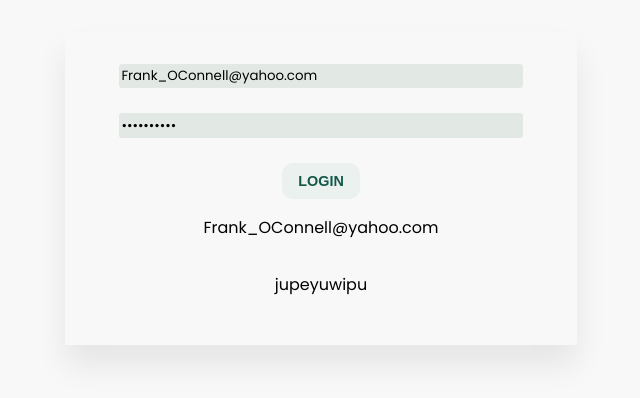
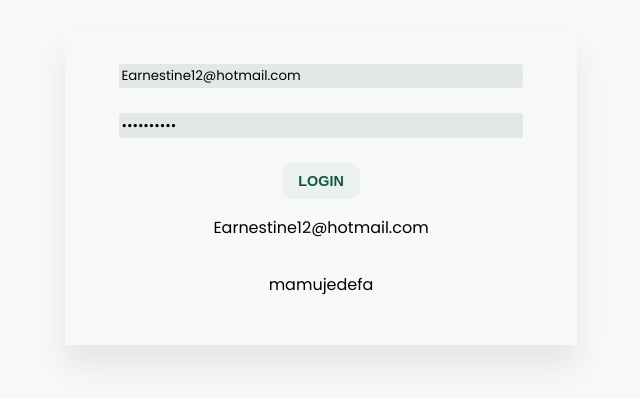
Before and after one commit to afisman/Dashboard-Miranda, a React (Vite) app: page /login in a window 1280 px wide. Shown: the top 398 px of the page, without its empty margins (319-959 px from the left). Built offline with nearby package versions, Linux system fonts and the light colour scheme; no server answers.

Commit message:
fixed slices

```diff
--- a/src/features/bookings/bookingsSlice.ts
+++ b/src/features/bookings/bookingsSlice.ts
@@ -34,6 +34,7 @@ export const bookingsSlice = createSlice({
             .addCase(fetchCreateBooking.fulfilled, (state, action) => {
                 state.status = 'fulfilled';
                 state.data.push(action.payload);
+                state.status = 'idle';
             })
             .addCase(fetchUpdateBooking.fulfilled, (state, action) => {
                 const updatedBooking = action.payload;
@@ -41,6 +42,8 @@ export const bookingsSlice = createSlice({
                 state.data.map((booking) => (
                     booking._id == updatedBooking._id ? updatedBooking : booking
                 ));
+                state.status = 'idle';
+
             })
             .addCase(fetchDeleteBooking.fulfilled, (state, action) => {
                 const id = action.payload;
@@ -48,6 +51,8 @@ export const bookingsSlice = createSlice({
                 state.data.filter((booking) => (
                     booking._id !== id
                 ));
+                state.status = 'idle';
+
             })
             .addMatcher(isAnyOf(
                 fetchBookings.pending,
@@ -56,7 +61,7 @@ export const bookingsSlice = createSlice({
                 fetchDeleteBooking.pending,
                 fetchUpdateBooking.pending
             ), (state) => {
-                state.status = 'pending'
+                state.status = 'pending';
             })
             .addMatcher(isAnyOf(
                 fetchBookings.rejected,
--- a/src/features/contact/contactSlice.ts
+++ b/src/features/contact/contactSlice.ts
@@ -36,15 +36,18 @@ export const contactSlice = createSlice({
                 const updateContact = action.payload;
                 state.status = 'fulfilled';
                 state.data.map((contact) => {
-                    return contact.id == updateContact.id ? updateContact : contact
+                    return contact._id == updateContact.id ? updateContact : contact
                 });
+                state.status = 'idle';
+
             })
             .addCase(fetchDeleteContact.fulfilled, (state, action) => {
                 const id = action.payload;
                 state.status = 'fulfilled';
                 state.data.filter((contact) => (
-                    contact.id !== id
+                    contact._id !== id
                 ));
+                state.status = 'idle';
             })
             .addMatcher(isAnyOf(
                 fetchContacts.pending,
@@ -52,7 +55,7 @@ export const contactSlice = createSlice({
                 fetchDeleteContact.pending,
                 fetchUpdateContact.pending
             ), (state) => {
-                state.status = 'pending'
+                state.status = 'pending';
             })
             .addMatcher(isAnyOf(
                 fetchContacts.rejected,
--- a/src/features/rooms/roomsSlice.ts
+++ b/src/features/rooms/roomsSlice.ts
@@ -1,6 +1,6 @@
 import { createSlice, isAnyOf } from "@reduxjs/toolkit";
 import { fetchRooms, fetchDeleteRoom, fetchSingleRoom, fetchCreateRoom, fetchUpdateRoom } from "./roomsThunk";
-import { RoomInterface } from "../../interfaces/room/RoomInterface";
+import { RoomInterface } from "../../interfaces/room/roomInterface";
 import { RootState } from "../../app/store";
 
 interface RoomInitialStateInterface {
@@ -32,20 +32,23 @@ export const roomsSlice = createSlice({
             .addCase(fetchCreateRoom.fulfilled, (state, action) => {
                 state.status = 'fulfilled';
                 state.data.push(action.payload);
+                state.status = 'idle';
             })
             .addCase(fetchUpdateRoom.fulfilled, (state, action) => {
                 const updateRoom = action.payload;
                 state.status = 'fulfilled';
                 state.data.map((room) => {
-                    return room.id == updateRoom.id ? updateRoom : room
+                    return room._id == updateRoom.id ? updateRoom : room
                 });
+                state.status = 'idle';
             })
             .addCase(fetchDeleteRoom.fulfilled, (state, action) => {
                 const id = action.payload;
                 state.status = 'fulfilled';
                 state.data.filter((room) => (
-                    room.id !== id
+                    room._id !== id
                 ));
+                state.status = 'idle';
             })
             .addMatcher(isAnyOf(
                 fetchRooms.pending,
@@ -54,7 +57,7 @@ export const roomsSlice = createSlice({
                 fetchDeleteRoom.pending,
                 fetchUpdateRoom.pending
             ), (state) => {
-                state.status = 'pending'
+                state.status = 'pending';
             })
             .addMatcher(isAnyOf(
                 fetchRooms.rejected,
--- a/src/features/users/usersSlice.ts
+++ b/src/features/users/usersSlice.ts
@@ -33,20 +33,23 @@ export const usersSlice = createSlice({
             .addCase(fetchCreateUser.fulfilled, (state, action) => {
                 state.status = 'fulfilled';
                 state.data.push(action.payload);
+                state.status = 'idle';
             })
             .addCase(fetchUpdateUser.fulfilled, (state, action) => {
                 const updatedUser = action.payload;
                 state.status = 'fulfilled';
                 state.data.map((user) => {
-                    return user.id == updatedUser.id ? updatedUser : user
+                    return user._id == updatedUser.id ? updatedUser : user
                 });
+                state.status = 'idle';
             })
             .addCase(fetchDeleteUser.fulfilled, (state, action) => {
                 const id = action.payload;
                 state.status = 'fulfilled';
                 state.data.filter((user) => (
-                    user.id !== id
+                    user._id !== id
                 ));
+                state.status = 'idle';
             })
             .addMatcher(isAnyOf(
                 fetchUsers.pending,
@@ -55,7 +58,7 @@ export const usersSlice = createSlice({
                 fetchDeleteUser.pending,
                 fetchUpdateUser.pending
             ), (state) => {
-                state.status = 'pending'
+                state.status = 'pending';
             })
             .addMatcher(isAnyOf(
                 fetchUsers.rejected,
--- a/src/pages/Login/LoginPage.tsx
+++ b/src/pages/Login/LoginPage.tsx
@@ -11,8 +11,8 @@ import { loginApi } from '../../utils/callApi';
 const LoginPage = () => {
 
     const { state, dispatch } = useAuth()
-    const [email, setEmail] = useState<string>('Frank_OConnell@yahoo.com');
-    const [password, setPassword] = useState<string>('jupeyuwipu');
+    const [email, setEmail] = useState<string>('Earnestine12@hotmail.com');
+    const [password, setPassword] = useState<string>('mamujedefa');
     const [error, setError] = useState<boolean>(false)
     const navigate = useNavigate();
 
@@ -57,21 +57,21 @@ const LoginPage = () => {
                             placeholder='Email'
                             type='email'
                             name='email'
-                            defaultValue={'Frank_OConnell@yahoo.com'}
+                            defaultValue={'Earnestine12@hotmail.com'}
                             onChange={handleEmailChange}
                         ></StyledFormInput>
                         <StyledFormInput
                             placeholder='Password'
                             type='password'
                             name='password'
-                            defaultValue={'jupeyuwipu'}
+                            defaultValue={'mamujedefa'}
                             onChange={handlePasswordChange}
                         ></StyledFormInput>
                         <StyledButton $name="login" type="submit">
                             LOGIN
                         </StyledButton>
-                        <p>Frank_OConnell@yahoo.com</p>
-                        <p>jupeyuwipu</p>
+                        <p>Earnestine12@hotmail.com</p>
+                        <p>mamujedefa</p>
                         {error &&
                             <p>Incorrect email or password</p>
                         }
--- a/src/pages/Rooms/RoomsPageTable.tsx
+++ b/src/pages/Rooms/RoomsPageTable.tsx
@@ -55,7 +55,7 @@ const RoomsPageTable = ({ data, dispatch }: RoomsTableProps) => {
                     </StyledTableCell>
                     <StyledTableCell $name='facilities'>
                         <StyledTableCellText $letterstyle='title'>
-                            {el.amenities.join(', ')}
+                            {el.amenities.length > 6 ? el.amenities.slice(0, 6).join(', ') + '...' : el.amenities.join(', ')}
                         </StyledTableCellText>
                     </StyledTableCell>
                     <StyledTableCell $name='flexCell'>
```
